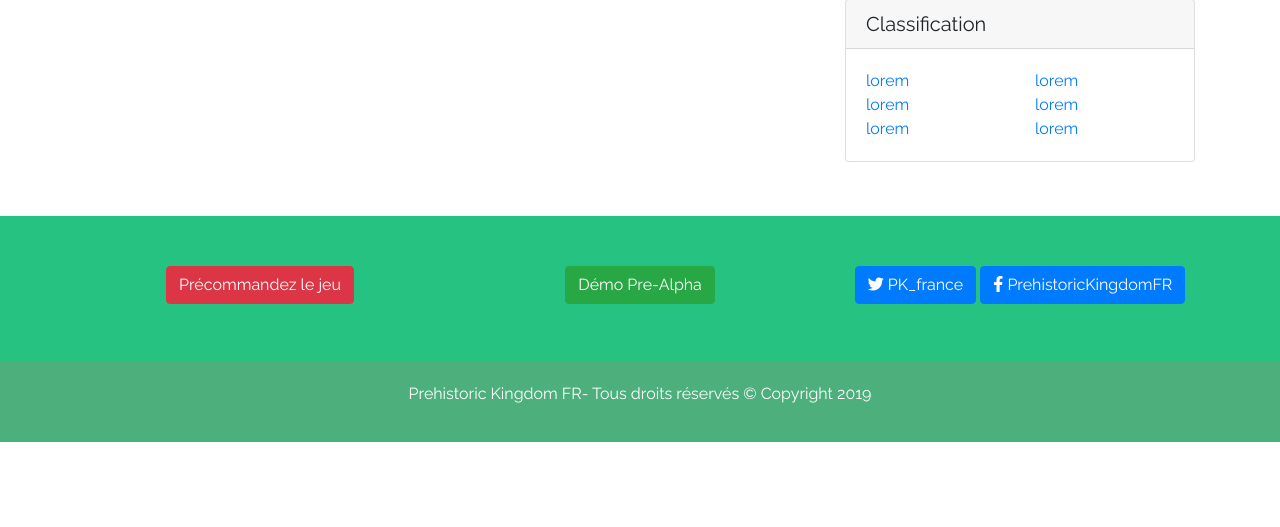
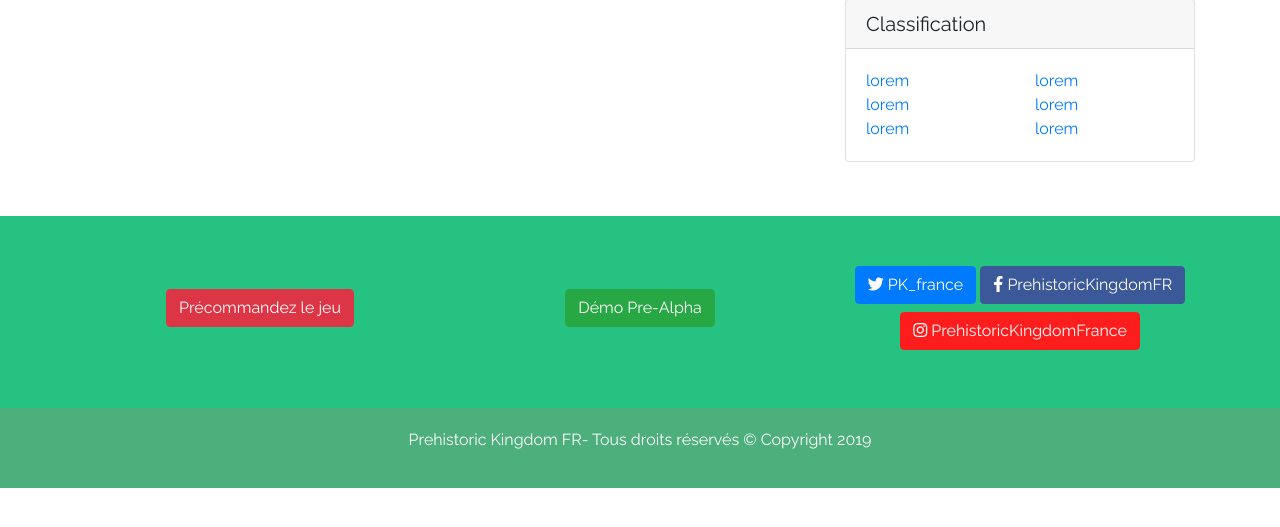
Before and after one commit to ludel/PK-France, a Django app: page /blog/dinosaurs/ in a window 1280 px wide. Shown: the part 237-764 px from the top of the page. Run offline with Django 3.2, Linux system fonts and the light colour scheme; data that the repository does not hold is empty; some libraries are stand-ins or nearby versions.

Commit message:
Add instagram btn

```diff
--- a/static/css/custom.css
+++ b/static/css/custom.css
@@ -62,6 +62,25 @@ hr {
     background-color: #96c23a;
 }
 
+.facebook {
+    background-color: #3b5998;
+    border-color: #3b5998;
+}
+
+.facebook:hover, .facebook:active {
+    background-color: #353c75;
+    border-color: #353c75;
+}
+
+.instagram {
+    background-color: #fd1d1d;
+    border-color: #fd1d1d;
+}
+
+.instagram:hover, .instagram:active {
+    background-color: #be1b1b;
+    border-color: #be1b1b;
+}
 
 /*!
  * Start Bootstrap - Modern Business (https://startbootstrap.com/template-overviews/modern-business)
--- a/templates/pkfrance/base.html
+++ b/templates/pkfrance/base.html
@@ -102,12 +102,12 @@
     <div class="footer-first text-center">
         <div class="container">
             <div class="row">
-                <div class="col-md-4">
+                <div class="col-md-4 m-auto">
                     <a href="https://crytivo.com/en/prehistoric-kingdom" target="_blank" class="btn btn-danger mb-2">
                         Précommandez le jeu
                     </a>
                 </div>
-                <div class="col-md-4">
+                <div class="col-md-4 m-auto">
                     <a href="https://store.steampowered.com/app/666150/Prehistoric_Kingdom/"
                        class="btn btn-success mb-2">
                         Démo Pre-Alpha
@@ -117,9 +117,13 @@
                     <a href="https://twitter.com/PK_France?lang=fr" class="btn btn-primary mb-2" target="_blank">
                         <i class="fab fa-twitter"></i> PK_france</a>
 
-                    <a href="https://www.facebook.com/PrehistoricKingdomFR/" class="btn btn-primary mb-2"
+                    <a href="https://www.facebook.com/PrehistoricKingdomFR/" class="btn btn-primary facebook mb-2"
                        target="_blank">
                         <i class="fab fa-facebook-f"></i> PrehistoricKingdomFR</a>
+
+                    <a href="https://www.instagram.com/prehistoric_kingdom_france/" class="btn btn-primary instagram mb-2"
+                       target="_blank">
+                        <i class="fab fa-instagram"></i> PrehistoricKingdomFrance</a>
                 </div>
             </div>
         </div>
```
